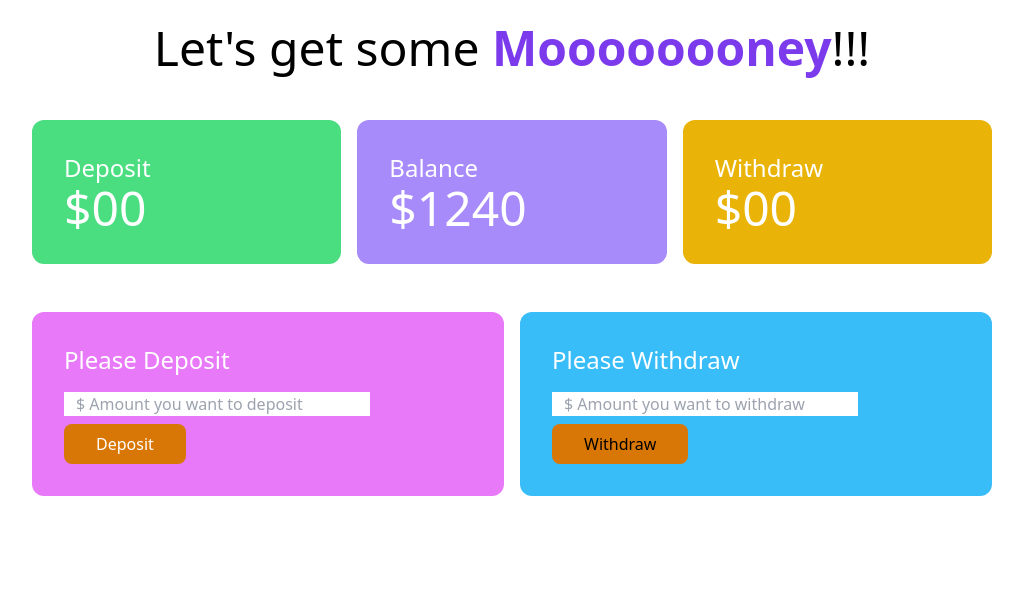
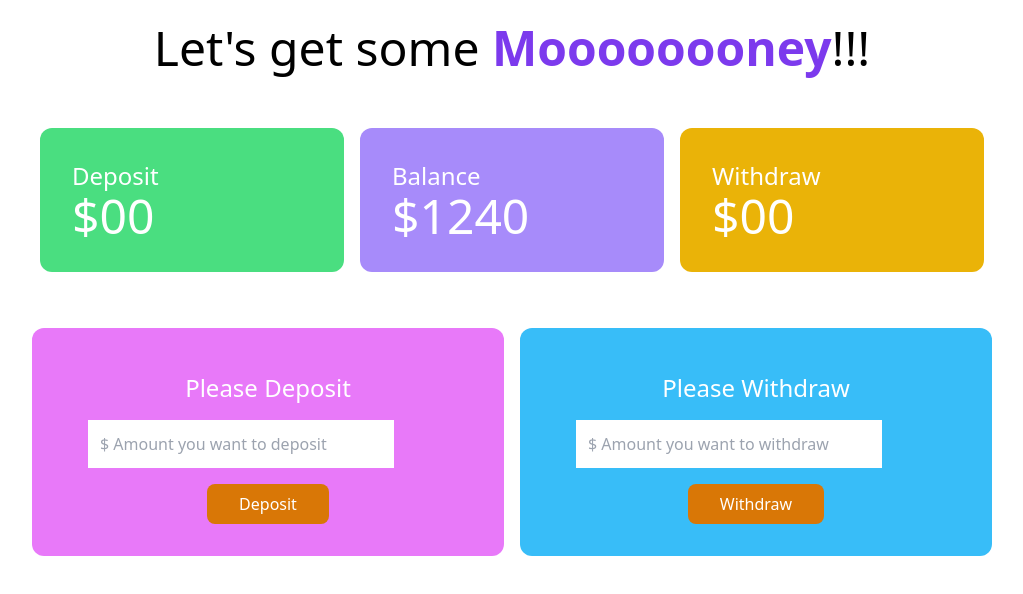
Before and after one commit to siraj3838/Your-Bank-account, a plain HTML site: page main.html in a window 1280 px wide. Shown: the whole page, without its empty margins (128-1151 px from the left). Drawn offline with nearby package versions, Linux system fonts and the light colour scheme.

Commit message:
my happy commit

```diff
--- a/main.html
+++ b/main.html
@@ -17,37 +17,37 @@
     </header>
     <main>
         <section class="mt-12">
-            <div class="grid grid-cols-3 gap-4 w-9/12 mx-auto text-white">
-                <div class="bg-green-400 p-8 rounded-xl">
+            <div class="grid lg:grid-cols-3 grid-cols-3 lg:gap-4 gap-1 p-2 lg:w-9/12 mx-auto text-white">
+                <div class="bg-green-400 p-4 lg:p-8 rounded-xl">
                     <h4 class="text-2xl">Deposit</h4>
-                    <h2 class="text-5xl">$<span id="deposit-total">00</span></h2>
+                    <h2 class="text-3xl lg:text-5xl">$<span id="deposit-total">00</span></h2>
                 </div>
-                <div class="bg-violet-400 p-8 rounded-xl">
+                <div class="bg-violet-400 p-4 lg:p-8 rounded-xl">
                     <h4 class="text-2xl">Balance</h4>
-                    <h2 class="text-5xl">$<span id="balance-total">1240</span></h2>
+                    <h2 class="text-3xl lg:text-5xl">$<span id="balance-total">1240</span></h2>
                 </div>
-                <div class="bg-yellow-500 p-8 rounded-xl">
+                <div class="bg-yellow-500 p-4 lg:p-8 rounded-xl">
                     <h4 class="text-2xl">Withdraw</h4>
-                    <h2 class="text-5xl">$<span id="withdraw-total">00</span></h2>
+                    <h2 class="text-3xl lg:text-5xl">$<span id="withdraw-total">00</span></h2>
                 </div>
             </div>
         </section>
         <!-- deposit and Withdraw -->
         <section class="mt-12">
-            <div class="grid grid-cols-2 gap-4 w-9/12 mx-auto">
-                <div class="bg-fuchsia-400 p-8 rounded-xl">
+            <div class="grid grid-cols-2 gap-4 p-4 lg:p-0 lg:w-9/12 mx-auto">
+                <div class="bg-fuchsia-400 text-center py-2 lg:p-8 rounded-xl">
                     <!-- deposite btn div  -->
-                    <h4 class="text-2xl mb-4  text-white">Please Deposit</h4>
-                    <input id="deposit-field" class="w-9/12 block mb-2 px-3" type="text" name=""
+                    <h4 class="text-2xl mb-4 mt-3  text-white">Please Deposit</h4>
+                    <input id="deposit-field" class="w-9/12 block ml-6 py-3 lg:px-3" type="text" name=""
                         placeholder="$ Amount you want to deposit">
                     <button id="btn-deposit"
-                        class="bg-amber-600 hover:bg-sky-700 px-8 py-2 text-white font-medium rounded-lg">Deposit</button>
+                        class="bg-amber-600 hover:bg-sky-700 px-8 py-2 text-white font-medium rounded-lg mt-4">Deposit</button>
                 </div>
                 <!-- withdraw btn div  -->
-                <div class="bg-sky-400 p-8 rounded-xl">
-                    <h4 class="text-2xl mb-4  text-white">Please Withdraw</h4>
-                    <input id="withdraw-field" class="block w-9/12 px-3 mb-2" type="text" placeholder="$ Amount you want to withdraw">
-                    <button id="btn-withdraw" class="bg-amber-600 px-8 py-2 rounded-lg font-medium hover:bg-yellow-500">Withdraw</button>
+                <div class="bg-sky-400 text-center py-2 lg:p-8 rounded-xl">
+                    <h4 class="text-2xl mb-4 mt-3  text-white">Please Withdraw</h4>
+                    <input id="withdraw-field" class="w-9/12 block ml-6 py-3 lg:px-3" type="text" placeholder="$ Amount you want to withdraw">
+                    <button id="btn-withdraw" class="bg-amber-600 hover:bg-sky-700 px-8 py-2 text-white font-medium rounded-lg mt-4">Withdraw</button>
                 </div>
             </div>
         </section>
```
